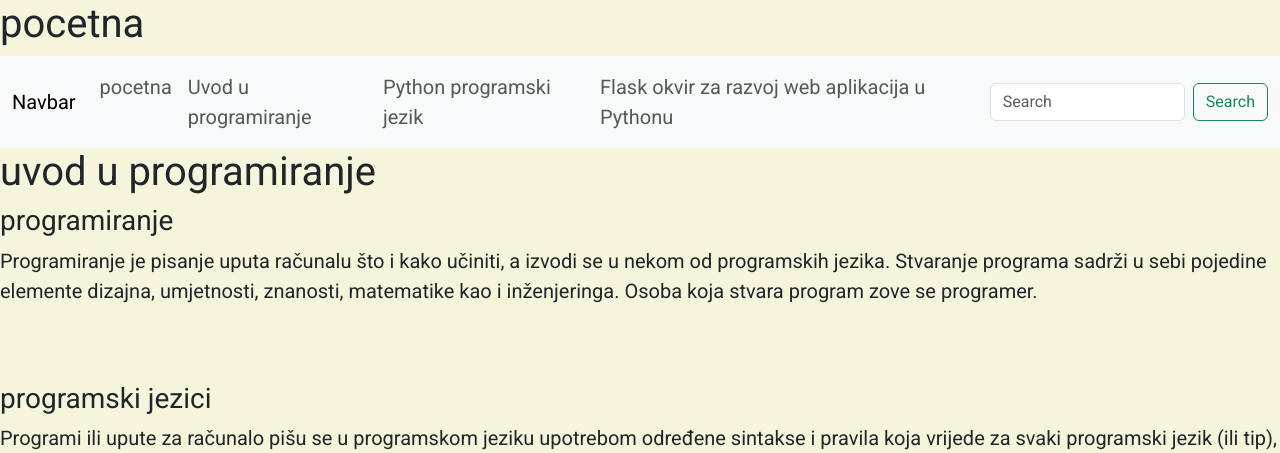
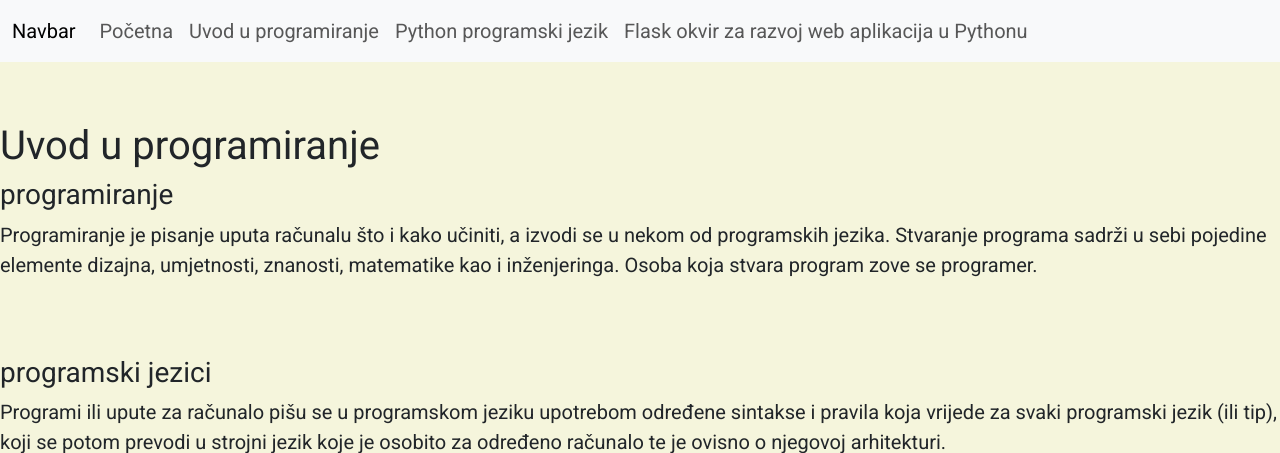
Before and after one commit to brunatadic/Programiranje-Python, a Flask app: page /uvod in a window 1280 px wide. Shown: the top 453 px of the page. Run offline with Flask 3, Linux system fonts and the light colour scheme.

Commit message:
Add files via upload

```diff
--- a/pzw_projekt/templates/base.html
+++ b/pzw_projekt/templates/base.html
@@ -12,7 +12,6 @@
 </head>
 <body>
 
-<h1>pocetna</h1>
 
 <nav class="navbar navbar-expand-lg bg-body-tertiary">
     <div class="container-fluid">
@@ -23,7 +22,7 @@
       <div class="collapse navbar-collapse" id="navbarSupportedContent">
         <ul class="navbar-nav me-auto mb-2 mb-lg-0">
           <li class="nav-item">
-            <a class="nav-link" aria-current="page" href="/">pocetna</a>
+            <a class="nav-link" aria-current="page" href="/">Početna</a>
           </li>
           <li class="nav-item">
             <a class="nav-link" aria-current="page" href="/uvod">Uvod u programiranje</a>
@@ -35,10 +34,6 @@
             <a class="nav-link" aria-current="page" href="/flask">Flask okvir za razvoj web aplikacija u Pythonu</a>
           </li>
         </ul>
-        <form class="d-flex" role="search">
-          <input class="form-control me-2" type="search" placeholder="Search" aria-label="Search">
-          <button class="btn btn-outline-success" type="submit">Search</button>
-        </form>
       </div>
     </div>
 </nav>
--- a/pzw_projekt/templates/flask.html
+++ b/pzw_projekt/templates/flask.html
@@ -3,7 +3,9 @@
 {% extends "base.html"%}
 
 {% block content%}
-<h1>flask okvir za razvoj web aplikacija u Pythonu</h1>
+<br>
+<br>
+<h1>Flask okvir za razvoj web aplikacija u Pythonu</h1>
     <br>
     <p>
         Flask je okvir web aplikacije napisan u Pythonu., to je Python modul koji vam omogućuje jednostavan razvoj web aplikacija. Ima malu jezgru koju
--- a/pzw_projekt/templates/index.html
+++ b/pzw_projekt/templates/index.html
@@ -1,8 +1,8 @@
 {% extends "base.html"%}
 
 {% block content%}
-
-
+<br>
+<br>
     <h1>Početna stranica</h1>
     <br>
     <p>Pozdrav hakeri i dobro došli na web aplikaciju za predmet Programiranje za web. Mi smo
@@ -10,7 +10,6 @@
     <p>Ako vas zanima programiranje na pravom ste mjestu!</p>
     <br>
     <p>web stranica škole: https://skola-gdmp.hr </p>
-    <br>
     <p>instagram profil škole: https://www.instagram.com/pzw.sgdmp/</p>
 
     <img src="/static/img/programiranje.jpg" alt="">
--- a/pzw_projekt/templates/python.html
+++ b/pzw_projekt/templates/python.html
@@ -1,6 +1,8 @@
 {% extends "base.html"%}
 
 {% block content%}
+<br>
+<br>
 <h1>Python programski jezik</h1>
 
     <p>python je programski jezik opće namjene, interpreterski jezik</p>
@@ -51,10 +53,10 @@
     <div id="carouselExample" class="carousel slide">
         <div class="carousel-inner">
           <div class="carousel-item active">
-            <img src="/pzw_projekt/static/img/python.jpg" class="d-block w-100" alt="...">
+            <img src="/static/img/python.jpg" class="d-block w-100" alt="...">
           </div>
           <div class="carousel-item">
-            <img src="/pzw_projekt/static/img/code.jpg" class="d-block w-100" alt="...">
+            <img src="/static/img/code.jpg" class="d-block w-100" alt="...">
           </div>
     </div>
 
--- a/pzw_projekt/templates/uvod.html
+++ b/pzw_projekt/templates/uvod.html
@@ -2,8 +2,9 @@
 {% extends "base.html"%}
 
 {% block content%}
-
-    <h1>uvod u programiranje</h1>
+<br>
+<br>
+    <h1>Uvod u programiranje</h1>
         <h3>programiranje</h3>
             <p>Programiranje je pisanje uputa računalu što i kako učiniti, a izvodi se u nekom od programskih jezika.
         Stvaranje programa sadrži u sebi pojedine elemente dizajna, umjetnosti, znanosti, matematike kao i inženjeringa.
@@ -47,10 +48,10 @@
             <div id="carouselExample" class="carousel slide">
                 <div class="carousel-inner">
                   <div class="carousel-item active">
-                    <img src="/pzw_projekt/static/img/programiranje.jpg" class="d-block w-100" alt="...">
+                    <img src="/static/img/programiranje.jpg" class="d-block w-100" alt="...">
                   </div>
                   <div class="carousel-item">
-                    <img src="/pzw_projekt/static/img/programerri.jpg" class="d-block w-100" alt="...">
+                    <img src="/static/img/programerri.jpg" class="d-block w-100" alt="...">
                   </div>
             </div>
 
```
Also changed, not shown: pzw_projekt/static/css/style.css (line endings or trailing spaces).
